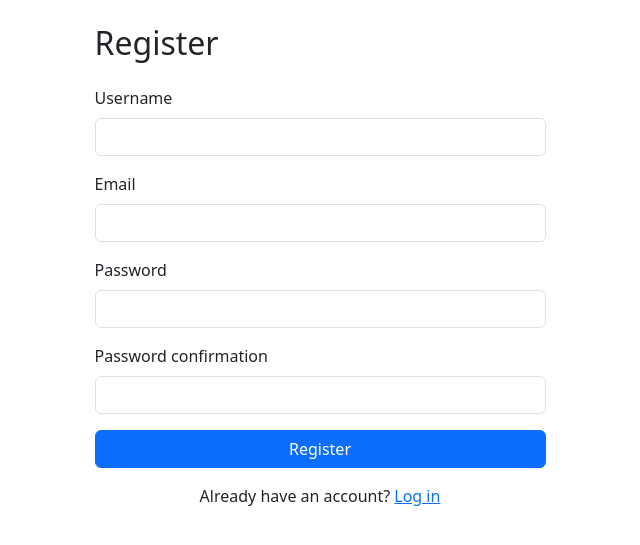
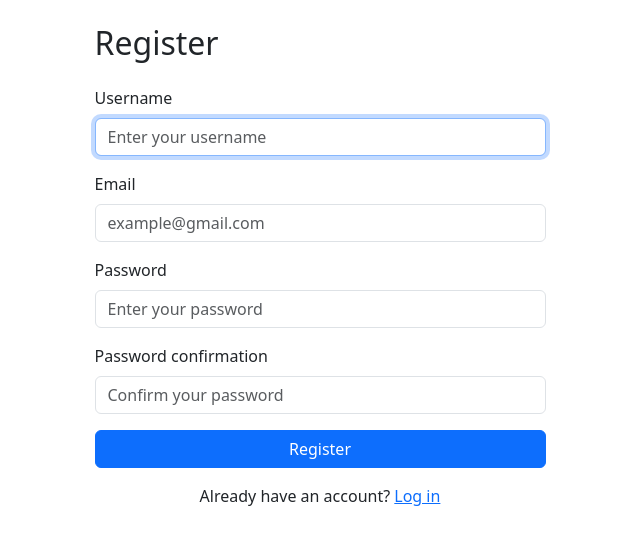
Before and after one commit to OktamTurgun/goodreads_clone, a Django app: page /auth/register/ in a window 1280 px wide. Shown: the part 56-601 px from the top of the page, without its empty margins (320-960 px from the left). Run offline with Django 5.2, Linux system fonts and the light colour scheme.

Commit message:
feat: add placeholders and fix form widgets

```diff
--- a/accounts/forms.py
+++ b/accounts/forms.py
@@ -3,13 +3,52 @@ from django.contrib.auth.models import User
 from django.contrib.auth.forms import UserCreationForm
 
 class RegisterForm(UserCreationForm):
-    email = forms.EmailField(required=True)
+    email = forms.EmailField(
+        required=True,
+        widget=forms.EmailInput(attrs={
+            'placeholder': 'example@gmail.com',
+            'autocomplete': 'off',
+            'class': 'form-control',
+        })
+    )
 
     class Meta:
         model = User
         fields = ('username', 'email', 'password1', 'password2')
+        widgets = {
+            'username': forms.TextInput(attrs={
+                'placeholder': 'Enter your username',
+                'autocomplete': 'off',
+                'class': 'form-control',
+            }),
+        }
+
+    def __init__(self, *args, **kwargs):
+        super().__init__(*args, **kwargs)
+        self.fields['password1'].widget.attrs.update({
+            'placeholder': 'Enter your password',
+            'autocomplete': 'new-password',
+            'class': 'form-control',
+        })
+        self.fields['password2'].widget.attrs.update({
+            'placeholder': 'Confirm your password',
+            'autocomplete': 'new-password',
+            'class': 'form-control',
+        })
 
 
 class LoginForm(forms.Form):
-    username = forms.CharField()
-    password = forms.CharField(widget=forms.PasswordInput)
+    username = forms.CharField(
+        widget=forms.TextInput(attrs={
+            'placeholder': 'Enter your username',
+            'autocomplete': 'off',
+            'class': 'form-control',
+        })
+    )
+    password = forms.CharField(
+        widget=forms.PasswordInput(attrs={
+            'placeholder': 'Enter your password',
+            'autocomplete': 'off',
+            'class': 'form-control',
+        })
+    )
--- a/templates/accounts/register.html
+++ b/templates/accounts/register.html
@@ -7,22 +7,22 @@
 
     <h2 class="mb-4">Register</h2>
 
-    <form method="post">
+    <form method="post" autocomplete="off">
+
       {% csrf_token %}
+      {% for field in form %}
 
-      {% for field in form %}
         <div class="mb-3">
           <label class="form-label">{{ field.label }}</label>
-          <input type="{{ field.field.widget.input_type }}"
-                 name="{{ field.html_name }}"
-                 class="form-control {% if field.errors %}is-invalid{% endif %}">
+          {{ field }}
           {% for error in field.errors %}
-            <div class="invalid-feedback">{{ error }}</div>
+            <div class="invalid-feedback d-block">{{ error }}</div>
           {% endfor %}
         </div>
       {% endfor %}
 
       <button type="submit" class="btn btn-primary w-100">Register</button>
+
     </form>
 
     <p class="mt-3 text-center">
```
Also changed, not shown: templates/accounts/login.html (+3 -5 lines).
